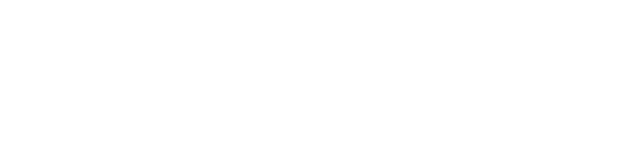
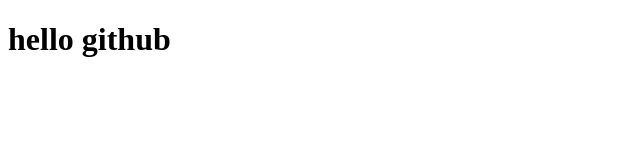
Before and after one commit to jcjcgit/test, a plain HTML site: page index.html in a window 1280 px wide. Shown: the whole page, without its empty margins (0-640 px from the left). Drawn offline with Linux system fonts and the light colour scheme.

Commit message:
add hello

```diff
--- a/index.html
+++ b/index.html
@@ -7,6 +7,8 @@
     <title>Document</title>
 </head>
 <body>
-    <div id="app"></div>
+    <div id="app">
+        <h1>hello github</h1>
+    </div>
 </body>
 </html>
```
